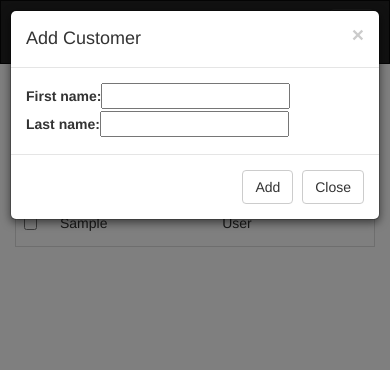
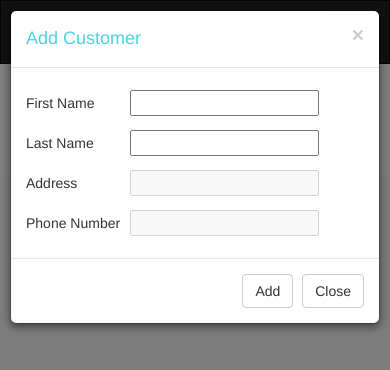
Before and after one commit to scottmccoy13/CSCI-150-Project, a Django app: page /CustomerData/ in a window 390 px wide, after a click on "Add". Shown: the top 370 px of the page. Run offline with Django 3.2, Linux system fonts and the light colour scheme; tables that the repository leaves empty hold one stand-in row (values such as "Sample post"); some libraries are stand-ins or nearby versions.

Commit message:
edit add validations, reorganize html elements
- put the add form fields into a table
- organize customer details into a table
- I also included fields for address and phone number just for show.

```diff
--- a/CustomerData/static/CustomerData/css/stylesheet.css
+++ b/CustomerData/static/CustomerData/css/stylesheet.css
@@ -1,20 +1,28 @@
 .navbar {
 	margin-bottom: 0px;
+	border-radius: 0px;
 }
 
-div.b1, div.b2{
-	display: inline-block;
+div.bb{
+	min-height: 60%;
+	height: 100%;
+}
+div.b{
+	background-color: #FAFAFA;
+	height: 100%;
+
+}
+
+.tablew{
+	height: 100%;
 }
 
 div.s {
 	width: 100%;
 	background-color: ;
 	padding-top: 7px;
+	padding-bottom: 10px;
 	margin-bottom: 0px;
-}
-
-div.b {
-	background-color: ;
 }
 
 hr {
@@ -26,14 +34,36 @@ hr {
 	margin-bottom: 0px;
 }
 
-th:first-child{
-	color: white;
-}
-
-div.tablew {
-	background-color: ;
-}
-
 #msg {
 	color: red;
 }
+
+td.addtable {
+	padding-right: 10px;
+	padding-top: 10px;
+	padding-bottom: 10px;
+}
+
+.modal-title {
+	color: #4DD0E1;
+}
+
+button.btn-block{
+	margin-top: 10px;
+	margin-bottom: 10px;
+}
+
+h4{
+	margin-bottom: 0px;
+	padding-bottom: 0px;
+}
+
+form.ss{
+	margin-top: 0px;
+	padding-top: 0px;
+}
+
+html, body{
+	height: 100%;
+	min-height: 100%;
+}
--- a/CustomerData/templates/CustomerData/index.html
+++ b/CustomerData/templates/CustomerData/index.html
@@ -3,28 +3,6 @@
 {% block title %} Customer Data {% endblock %}
 
 {% block body %}
-<!-- Search, List, Add, Remove Buttons -->
-<div class="container-fluid s">
-		<form name = "form1" action = "." method = "GET" class= "ss">
-		{% csrf_token %}
-		{{search_form}}
-		<button type = "submit" name = "search_form" value = "search" class="btn btn-default">Search</button>
-		</form>
-
-		<div class = "b1">
-				<a href="{% url 'CustomerData:index' %}"><button type = "submit" class = "btn btn-default">List</button></a>
-
-				<button type="button" data-toggle="modal" data-target="#addForm" class="btn btn-default">Add</button>
-		</div>
-
-		<div class = "b2">
-			<form name = "form3" id = "form3" action = "." method = "POST">
-				{% csrf_token %}
-				<button type = "submit" name = "remove_button" value = "remove" class= "btn btn-default">Remove</button>
-			</form>
-		</div>
-<hr width ="100%">
-</div>
 
 <!-- modal for Adding Customer -->
 <div id="addForm" class="modal fade" role="dialog">
@@ -38,8 +16,28 @@
 			<div class ="modal-body">
 				<form name = "form2" method = "POST" id= "form2">
 				{% csrf_token %}
-				{{add_form}}
+				<table>
+				<tbody>
+				<tr>
+					<td class = "addtable" >First Name </td>
+					<td>{{add_form.first_name}}</td>
+				</tr>
+				<tr>
+					<td class = "addtable">Last Name </td>
+					<td>{{add_form.last_name}}</td>
+				</tr>
+				<tr>
+					<td class = "addtable">Address </td>
+					<td><input disabled></td>
+				</tr>
+				<tr>
+					<td class = "addtable" >Phone Number </td>
+					<td><input disabled></td>
+				</tr>
+				</tbody>
+				</table>
 				<div id = "msg"></div>
+					</tbody>
 				</form>
 			</div>
 			<!-- END OF FORM -->
@@ -51,9 +49,36 @@
 	</div>
 </div>
 
-<!-- table list for customers -->
-<div class = "row container-fluid b">
-	<div class = "col-md-2"></div>
+<div class = "row container-fluid s">
+	<div class = "col-md-1"></div>
+	<div class = "col-md-11">
+	<h4>Customer Data</h4></br>
+	<!-- search bar -->
+	<form name = "form1" action = "." method = "GET" class= "ss">
+		{% csrf_token %}
+		{{search_form}}
+		<button type = "submit" name = "search_form" value = "search" class="btn btn-default search">Search</button>
+	</form>
+
+	</div>
+</div>
+
+<div class = "row container-fluid bb">
+	<div class = "col-md-1"></div>
+
+	<!-- list, add, remove  buttons -->
+	<div class = "col-md-2 b">
+		<a href="{% url 'CustomerData:index' %}"><button type = "submit" class = "btn btn-default btn-block">List</button></a>
+
+		<button type="button" data-toggle="modal" data-target="#addForm" class="btn btn-default btn-block">Add</button>
+
+		<form name = "form3" id = "form3" action = "." method = "POST">
+			{% csrf_token %}
+			<button type = "submit" name = "remove_button" value = "remove" class= "btn btn-default btn-block">Remove</button>
+		</form>
+	</div>
+
+	<!-- table list for customers -->
 	<div class = "col-md-8 checkbox tablew">
 	<table class = "table table-responsive table-hover">
 	<col width = "20">
@@ -106,6 +131,6 @@
 		</tbody>
 	</table>
 	</div>
-	<div class = "col-md-2"></div>
+	<div class = "col-md-1"></div>
 </div>
 {% endblock %}
--- a/CustomerData/views.py
+++ b/CustomerData/views.py
@@ -93,10 +93,13 @@ def addCustomer(request):
 		else:
 			#return JsonResponse(add_form)
 			response = {}
-			if request.POST['first_name'].isspace():
-				response['error1'] = "blank"
-			if request.POST['last_name'].isspace():
-				response['error2'] = "blank"
+			#remove leading whitespaces since django still accepts those with whitespaces in the front, but not those in between
+			f = request.POST['first_name'].lstrip()
+			l = request.POST['last_name'].lstrip()
+			if all(x.isspace() for x in f) or any(not x.isalpha() for x in f):
+				response['error1'] = "letters"
+			if all(x.isspace() for x in l) or any(not x.isalpha() for x in l):
+				response['error2'] = "letters"
 			return JsonResponse(response)
 
 class CustomerSearchForm(forms.Form):
@@ -106,6 +109,19 @@ class AddCustomerForm(forms.Form):
 	first_name = forms.CharField(max_length = 250)
 	last_name = forms.CharField(max_length = 250)
 
+	def clean(self):
+		cleaned_data = super(AddCustomerForm, self).clean()
+		first = cleaned_data.get('first_name')
+		last = cleaned_data.get('last_name')
+		#these won't show since I'm using ajax, they are here just so that the else statement in addCustomer(request) will be trigger if all the characters in the string are not letters.
+		if not str(first).isalpha() and not str(last).isalpha():
+			raise forms.ValidationError("letters")
+		elif not str(first).isalpha():
+			raise forms.ValidationError("letters")
+		elif not str(last).isalpha():
+			raise forms.ValidationError("letters")
+		return cleaned_data
+
 class DetailView(generic.DetailView):
 	model = Customer
 	template_name = 'CustomerData/detail.html'
--- a/template/template/base.html
+++ b/template/template/base.html
@@ -26,18 +26,18 @@
 			data: $('#form2').serialize(),
 			dataType: 'json',
 			success:function(response){
-				$('msg').empty();
+				$('#msg').empty();
 				if(response.error1 && response.error2){
-					$('#msg').html('first name is blank</br> last name is blank</br>');
+					$('#msg').html('First name only allows letters</br> Last name only allows letters</br>');
 				}
 				else if(response.error1){
-					$('#msg').html('first name is blank </br>');
+					$('#msg').html('First name only allows letters</br>');
 				}
 				else if(response.error2){
-					$('#msg').html('last name is blank');
+					$('#msg').html('Last name only allows letters');
 				}
 				else if(response.success){
-					$('msg').empty();
+					$('#msg').empty();
 					alert("Added");
 					$('#addForm').modal('hide');
 					window.location.reload(false);
```
Also changed, not shown: CustomerData/templates/CustomerData/detail.html (+33 -2 lines).
